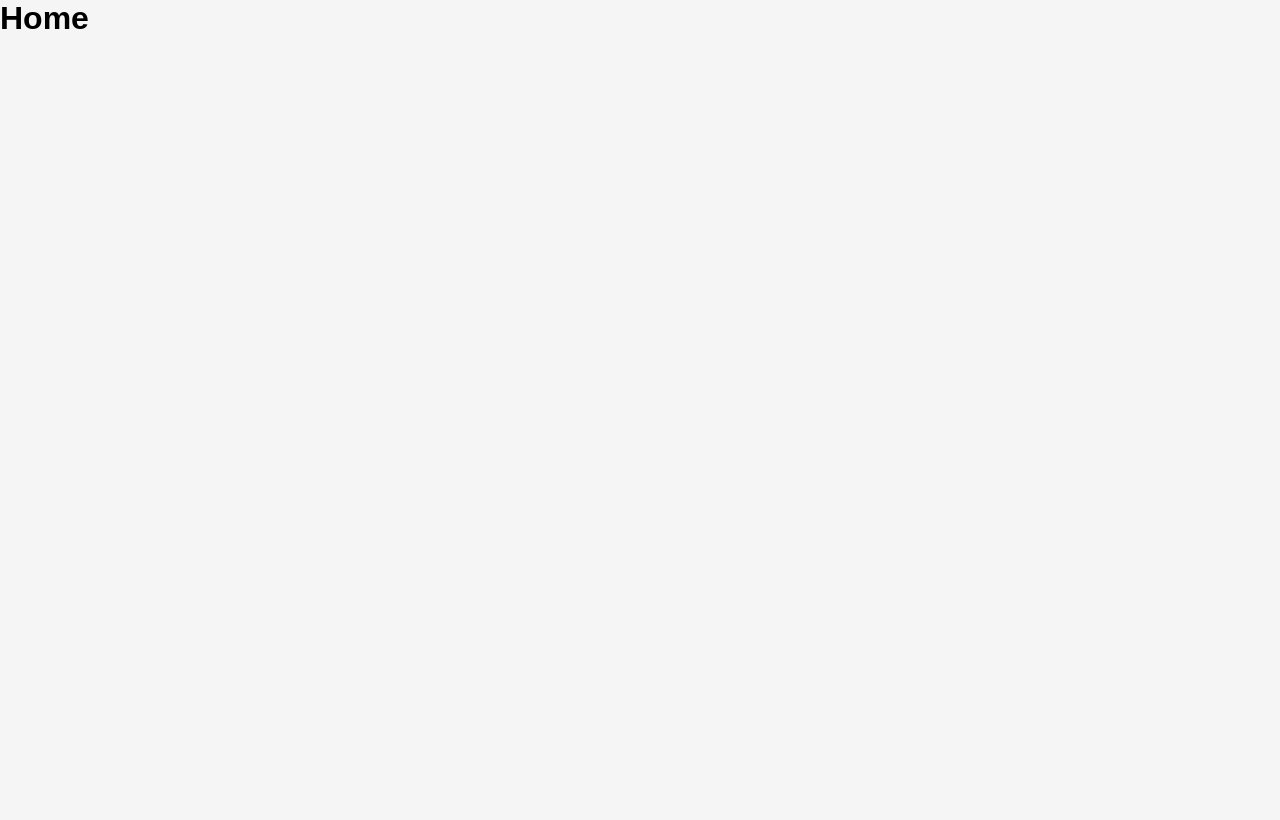
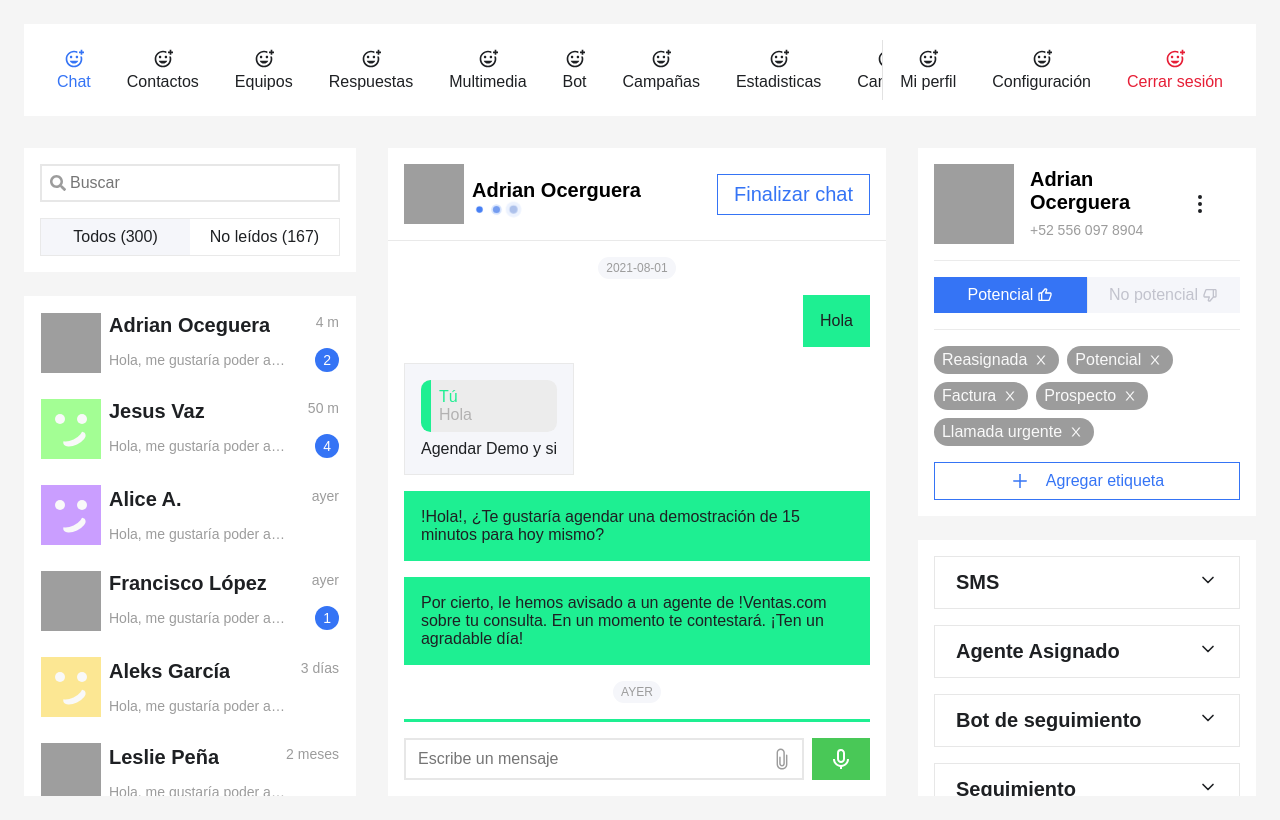
Before and after one commit to strcoder/iventas-test, a React (Vite) app: page / in a window 1280 px wide. Built offline with nearby package versions, Linux system fonts and the light colour scheme; grey boxes are pictures that could not be loaded.

Commit message:
Add responsive layout and toggle functionality to Home component

```diff
--- a/src/pages/Home/index.tsx
+++ b/src/pages/Home/index.tsx
@@ -1,9 +1,37 @@
+import cx from 'classnames';
+import { useState } from 'react';
+import Sidebar from '../../components/sidebar/Sidebar';
+import Header from '../../components/header/Header';
+import Aside from '../../components/aside/Aside';
+import ChatContainer from '../../components/chat/ChatContainer';
+import './styles.css';
+
 const Home = () => {
+  const [showSidebar, setShowSidebar] = useState(false);
+  const [showAside, setShowAside] = useState(false);
+
+  const homeClassess = cx({
+    'Home': true,
+    'Home--showSidebar': showSidebar,
+    'Home--showAside': showAside,
+  });
+
   return (
-    <div>
-      <h1>Home</h1>
+    <div className={homeClassess}>
+      <Header />
+      <Sidebar />
+      <ChatContainer
+        isActive={showSidebar || showAside}
+        onSearch={() => setShowSidebar(prevState => !prevState)}
+        onDots={() => setShowAside(prevState => !prevState)}
+        onDesactive={() => {
+          setShowSidebar(false);
+          setShowAside(false);
+        }}
+      />
+      <Aside />
     </div>
   );
-}
+};
 
 export default Home;
--- /dev/null
+++ b/src/pages/Home/styles.css
@@ -0,0 +1,96 @@
+.Home {
+  display: grid;
+  align-content: flex-start;
+  justify-items: flex-start;
+  grid-template-areas:
+    'Header'
+    'Main';
+}
+
+.Home--showSidebar {
+  grid-template-areas:
+    'Header'
+    'Main'
+    'Sidebar';
+}
+
+.Home--showAside {
+  grid-template-areas:
+    'Header'
+    'Main'
+    'Aside';
+}
+
+.Home .Header {
+  grid-area: Header;
+}
+
+.Home .Sidebar {
+  align-content: flex-start;
+  grid-area: Sidebar;
+  display: none;
+}
+
+.Home .ChatContainer {
+  grid-area: Main;
+  align-content: flex-start;
+}
+
+.Home .Aside {
+  grid-area: Aside;
+  align-content: flex-start;
+  display: none;
+}
+
+.Home--showAside .ChatContainer > div:not(.ChatMenuActions),
+.Home--showSidebar .ChatContainer > div:not(.ChatMenuActions) {
+  display: none;
+}
+
+.Home--showAside .ChatContainer,
+.Home--showSidebar .ChatContainer {
+  height: auto;
+}
+
+.Home--showSidebar .Sidebar {
+  display: grid;
+}
+
+.Home--showAside .Aside {
+  display: grid;
+}
+
+@media screen and (min-width: 1024px) {
+  .Home {
+    padding: var(--spacing-lg);
+    gap: var(--spacing-xl);
+    grid-template-columns: 1fr 1.5fr 1fr;
+    grid-template-areas:
+      'Header Header Header'
+      'Sidebar Main Aside';
+  }
+
+  .Home .Sidebar {
+    display: grid;
+  }
+
+  .Home .Aside {
+    display: grid;
+  }
+
+  .Home--showAside .ChatContainer > div:not(.ChatMenuActions),
+  .Home--showSidebar .ChatContainer > div:not(.ChatMenuActions) {
+    display: grid;
+  }
+
+  .Home--showAside .ChatContainer,
+  .Home--showSidebar .ChatContainer {
+    height: 82vh;
+  }
+}
+
+@media screen and (min-width: 1440px) {
+  .Home {
+    grid-template-columns: 1fr 2fr 1fr;
+  }
+}
```
